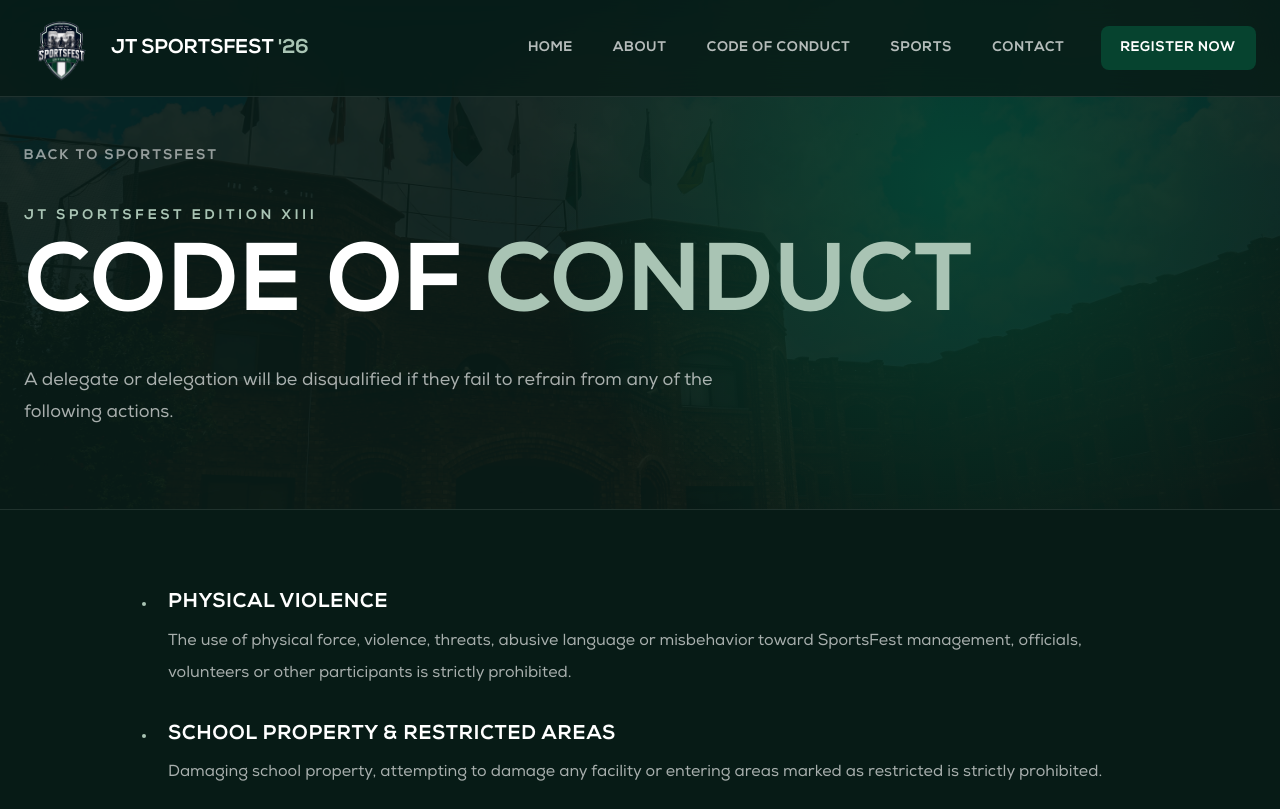
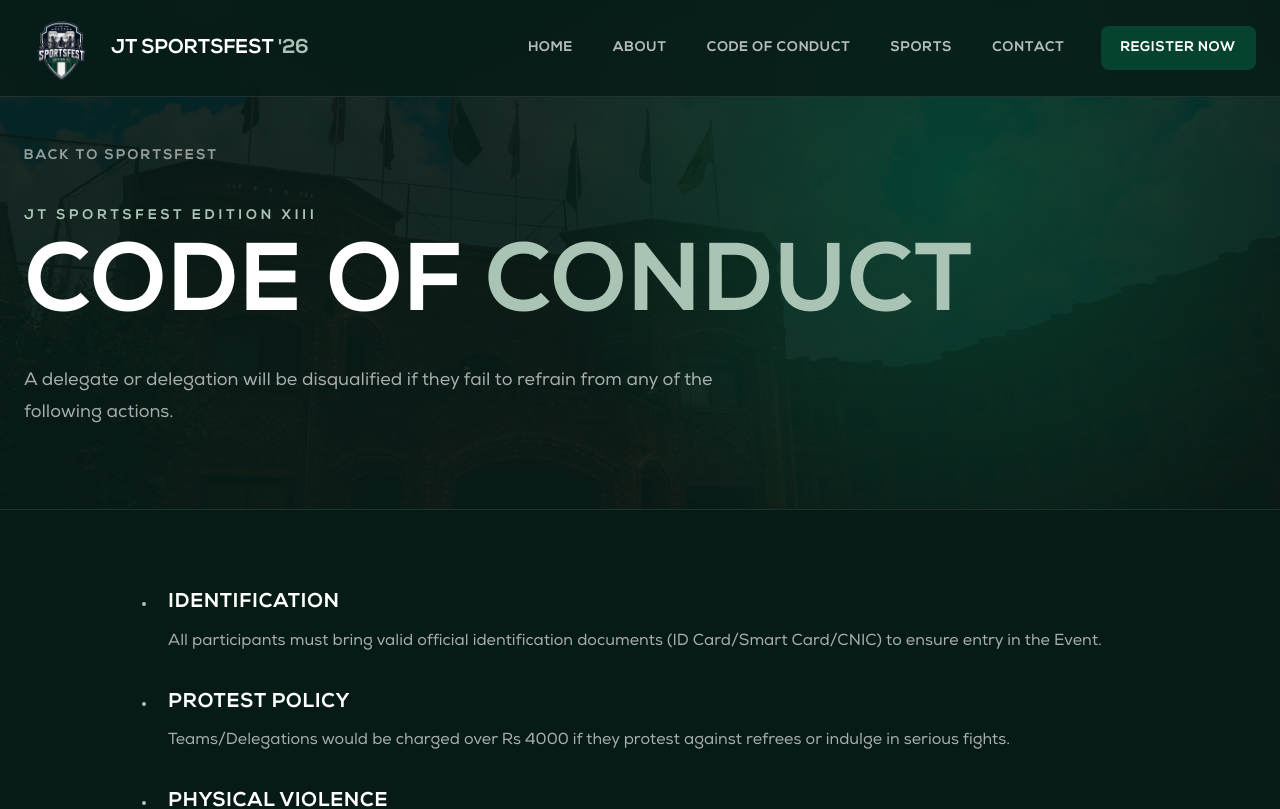
Before and after one commit to ahmad-56/jtsportsfest26, a Next.js app in the folder jt-sportsfest/: page /rules in a window 1280 px wide. Shown: the top 809 px of the page. Built offline with nearby package versions, Linux system fonts and the light colour scheme.

Commit message:
new rules

```diff
--- a/jt-sportsfest/src/app/rules/page.tsx
+++ b/jt-sportsfest/src/app/rules/page.tsx
@@ -4,6 +4,17 @@ import Header from "@/components/Header";
 import Footer from "@/components/Footer";
 
 const rules = [
+
+  {
+    title: "Identification",
+    description:
+    "All participants must bring valid official identification documents (ID Card/Smart Card/CNIC) to ensure entry in the Event.",
+  },
+  {
+    title: "Protest Policy",
+    description:
+    "Teams/Delegations would be charged over Rs 4000 if they protest against refrees or indulge in serious fights.",
+  },
   {
     title: "Physical Violence",
     description:
```
